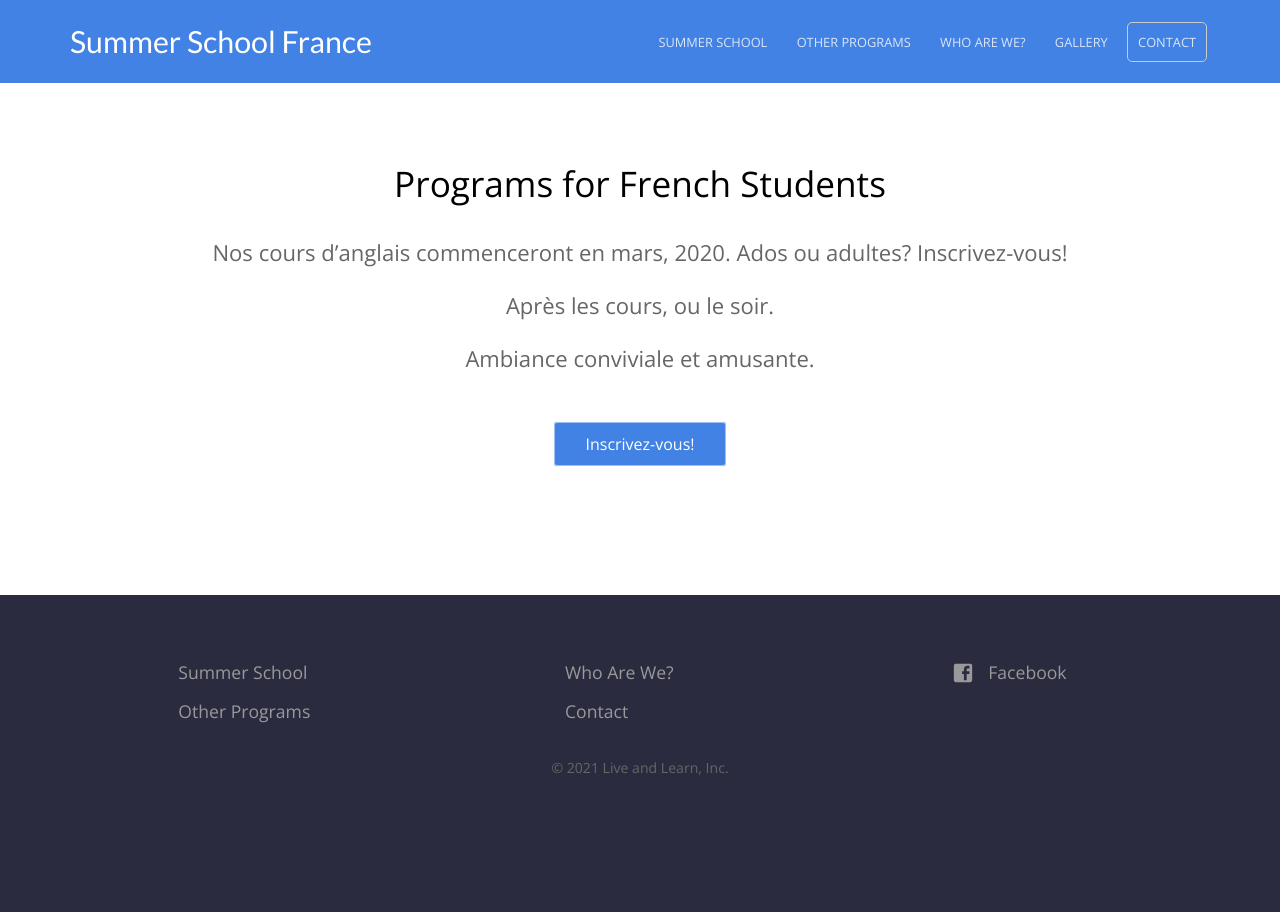
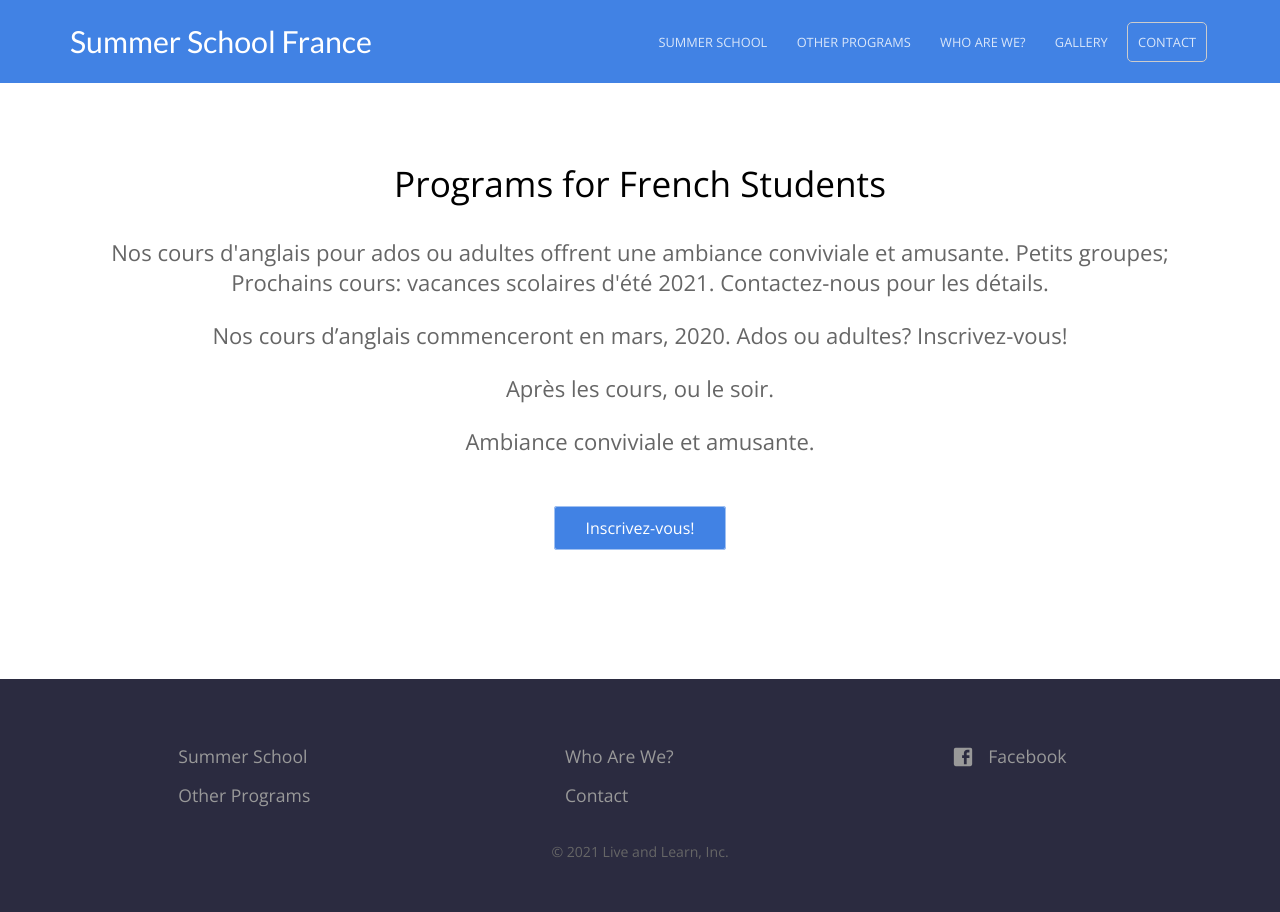
Before and after one commit to baritchie/project1, a Jekyll site: the page built from parlezvousenglish.html, in a window 1280 px wide. Built offline with Jekyll 4.4.1, drawn with Linux system fonts in a browser that asks for light colours.

Commit message:
Updated 'parlezvousenglish.html' via CloudCannon

```diff
--- a/parlezvousenglish.html
+++ b/parlezvousenglish.html
@@ -1,7 +1,11 @@
 ---
 title: Parlez-vous English?
 heading: Programs for French Students
-description:
+description: >-
+  Nos cours d'anglais pour ados ou adultes offrent une ambiance conviviale et
+  amusante. Petits groupes; Prochains cours: vacances scolaires d'été 2021.
+
+  Contactez-nous pour les détails.
 faq:
   - question: 'FAQ #1'
     answer: 'FAQ Answer #1'
```
